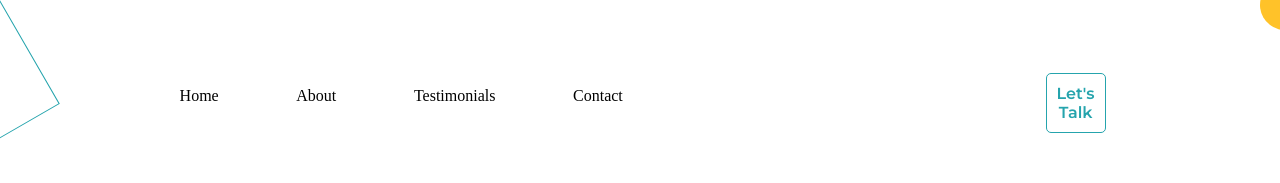
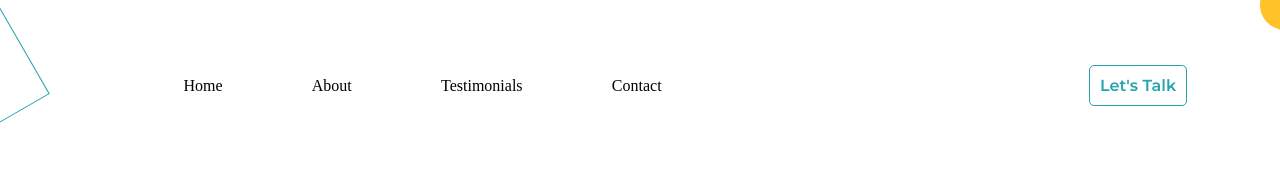
Before and after one commit to vickalchev/DBM-Landing-Page, a plain HTML site: page index.html in a window 1280 px wide. Shown: the top 183 px of the page. Drawn offline with Linux system fonts and the light colour scheme.

Commit message:
Updates to nav bar CSS and fixed an issue with the nav bar button

```diff
--- a/style.css
+++ b/style.css
@@ -4,11 +4,11 @@
 
 
 .top-menu {
-    display: inline-flex;
-    width: 75vw;
-    margin: 60px auto 15px 10%;
+
+    width: 85vw;
+    margin: 50px auto 15px 10%;
     padding: 1%;
-    overflow: hidden;
+
 
     }
 
@@ -19,7 +19,8 @@
     border-color: #25A4AD;
     position: absolute;
     transform: rotate(60deg);
-    left: -120px;
+    left: -130px;
+    top: -10px;
     overflow: hidden;
 
 }
@@ -30,13 +31,14 @@
     background-color: #FFC229;
     border-radius: 50%;
     position: absolute;
+    top: -20px;
     transform: rotate(60deg);
     right: -30px;
-    top: -20px;
     overflow: hidden;
 }
 
 .top-menu li {
+    display: inline-block;
     margin: 5px 3%;
     text-align: center;
     padding: 10px;
@@ -53,7 +55,7 @@
     color: #25A4AD;
     font-weight: 600;
     font-size: 1rem;
-    margin-left: 40%;
+    margin-left: 35%;
     border: solid 1.5px;
     border-color: #25A4AD;
     border-radius: 5px;
```
